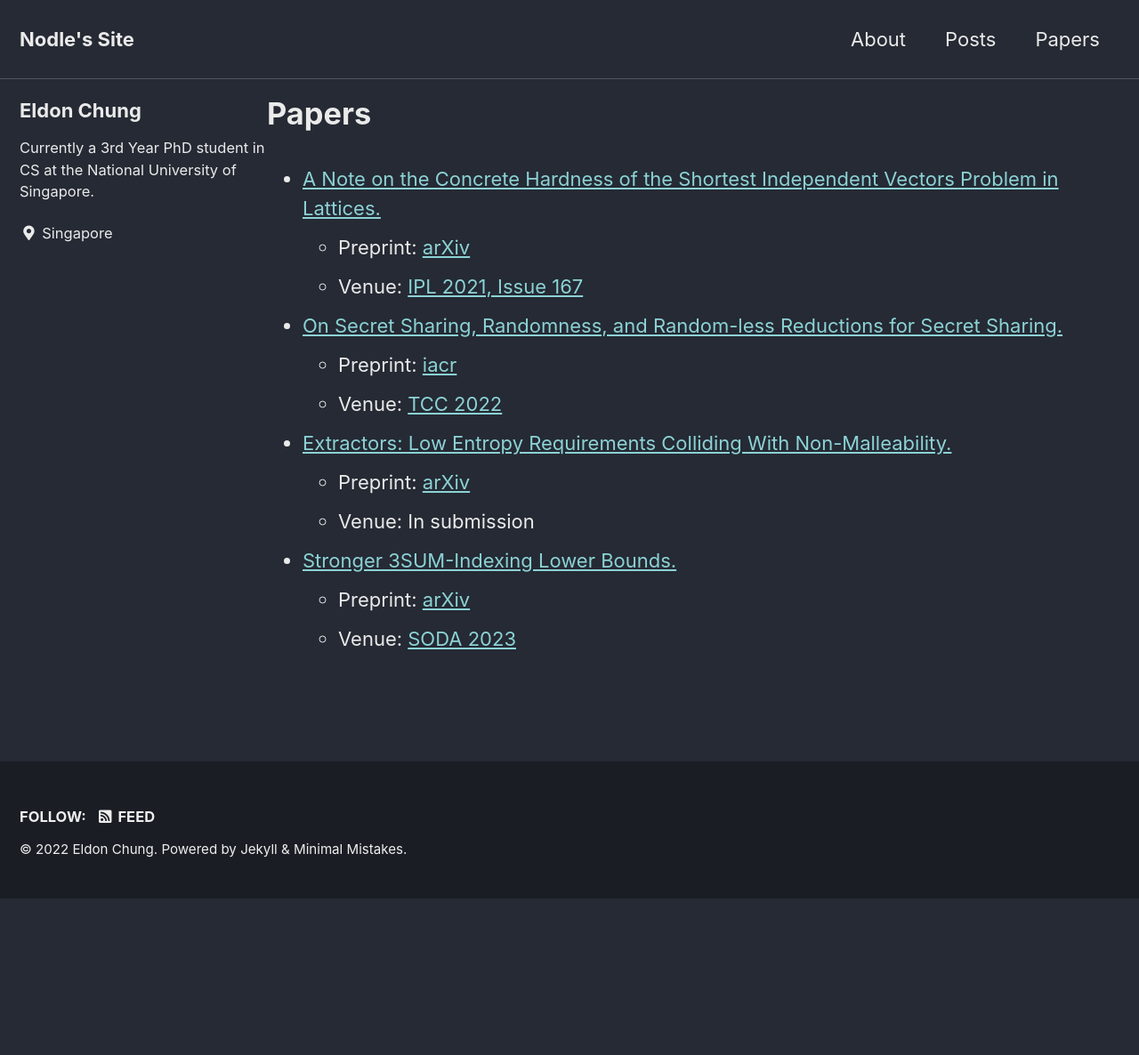
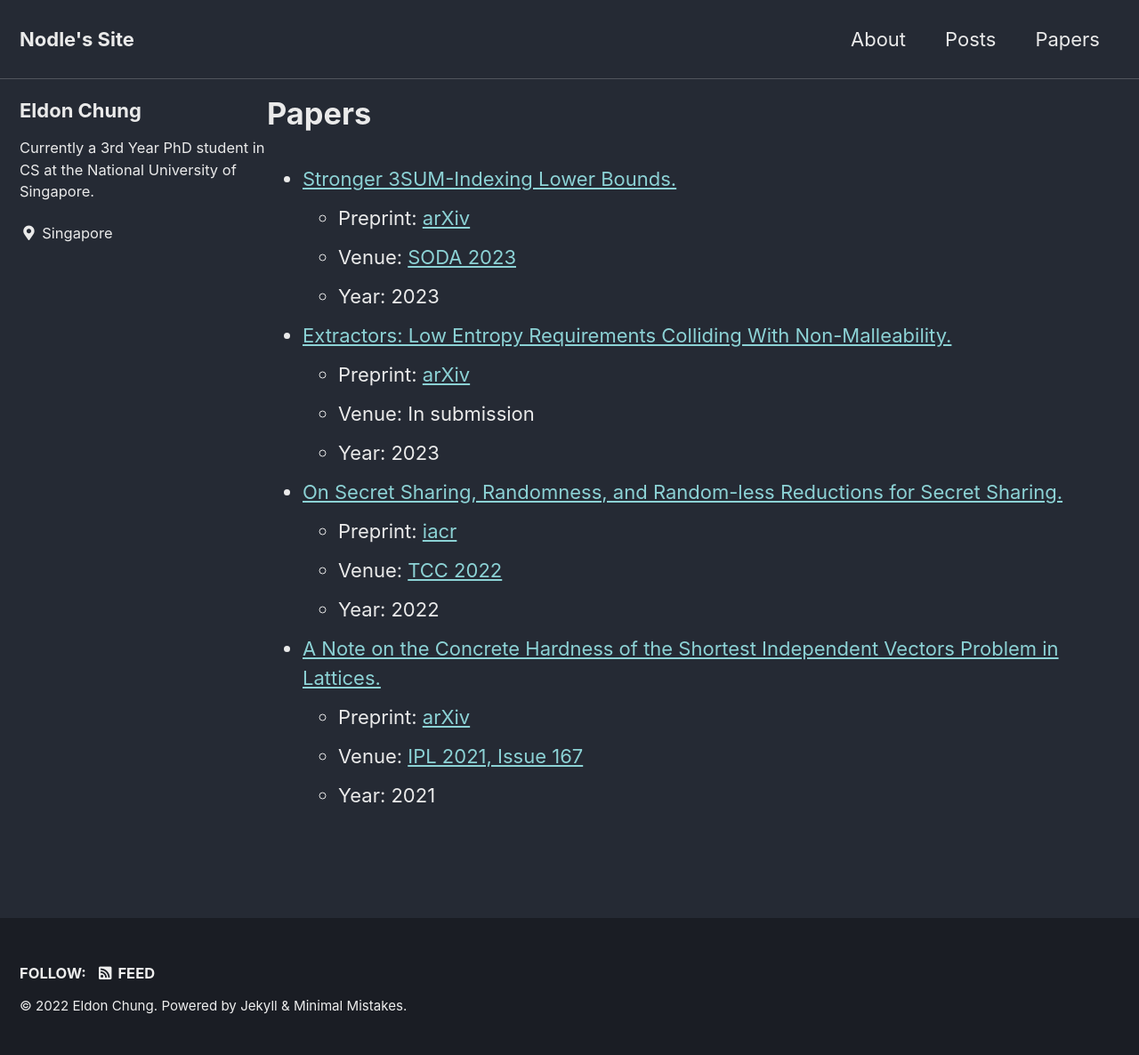
Before and after one commit to Eldon-Chung/eldon-chung.github.io, a Jekyll site: the page built from _pages/paper.md, in a window 1280 px wide. Shown: the whole page at 89% size. Built offline with Jekyll 4.4.1, drawn with Linux system fonts in a browser that asks for light colours; cached includes are drawn as plain includes; before the commit the page ends 1010 px from its top, so only the background shows below that.

Commit message:
update papers list

```diff
--- a/_pages/paper.md
+++ b/_pages/paper.md
@@ -7,15 +7,22 @@ author_profile: true
 classes: wide
 ---
 
+* [Stronger 3SUM-Indexing Lower Bounds.](/paper/3sum)
+    - Preprint: [arXiv](https://arxiv.org/abs/2203.09334)
+    - Venue: [SODA 2023](https://www.siam.org/conferences/cm/program/accepted-papers/soda23-accepted-papers)
+    - Year: 2023
+
+* [Extractors: Low Entropy Requirements Colliding With Non-Malleability.](/paper/collision)
+    - Preprint: [arXiv](https://arxiv.org/abs/2111.04157)
+    - Venue: In submission
+    - Year: 2023
+
+* [On Secret Sharing, Randomness, and Random-less Reductions for Secret Sharing.](/paper/on-secret-sharing)
+    - Preprint: [iacr](https://eprint.iacr.org/2021/802)
+    - Venue: [TCC 2022](https://tcc.iacr.org/2022/acceptedpapers.php)
+    - Year: 2022
+
 * [A Note on the Concrete Hardness of the Shortest Independent Vectors Problem in Lattices.](/paper/a-note-on-sivp)
     - Preprint: [arXiv](https://arxiv.org/abs/2005.11654)
     - Venue: [IPL 2021, Issue 167](https://www.sciencedirect.com/journal/information-processing-letters/vol/167/suppl/C)
-* [On Secret Sharing, Randomness, and Random-less Reductions for Secret Sharing.](/paper/on-secret-sharing)
-    - Preprint: [iacr](https://eprint.iacr.org/2021/802)
-    - Venue: [TCC 2022](https://tcc.iacr.org/2022/acceptedpapers.php)
-* [Extractors: Low Entropy Requirements Colliding With Non-Malleability.](/paper/collision)
-    - Preprint: [arXiv](https://arxiv.org/abs/2111.04157)
-    - Venue: In submission
-* [Stronger 3SUM-Indexing Lower Bounds.](/paper/3sum)
-    - Preprint: [arXiv](https://arxiv.org/abs/2203.09334)
-    - Venue: [SODA 2023](https://www.siam.org/conferences/cm/program/accepted-papers/soda23-accepted-papers)
+    - Year: 2021
```
